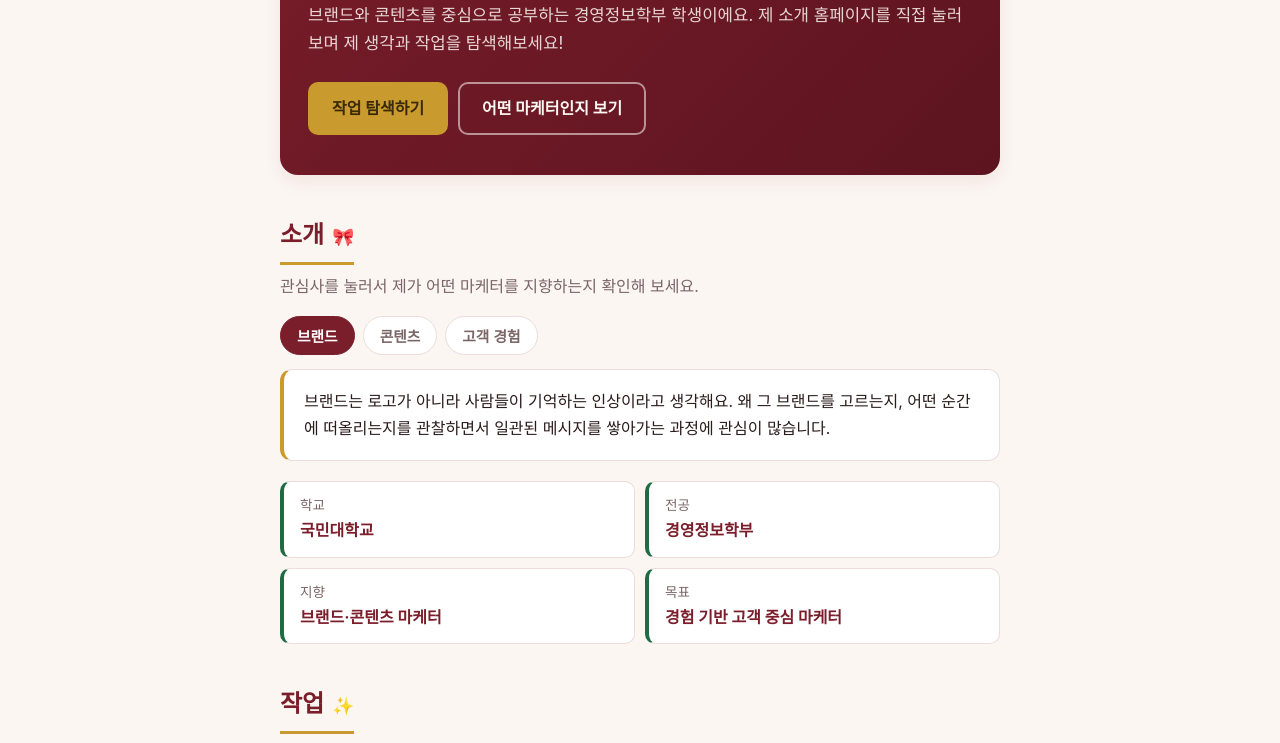
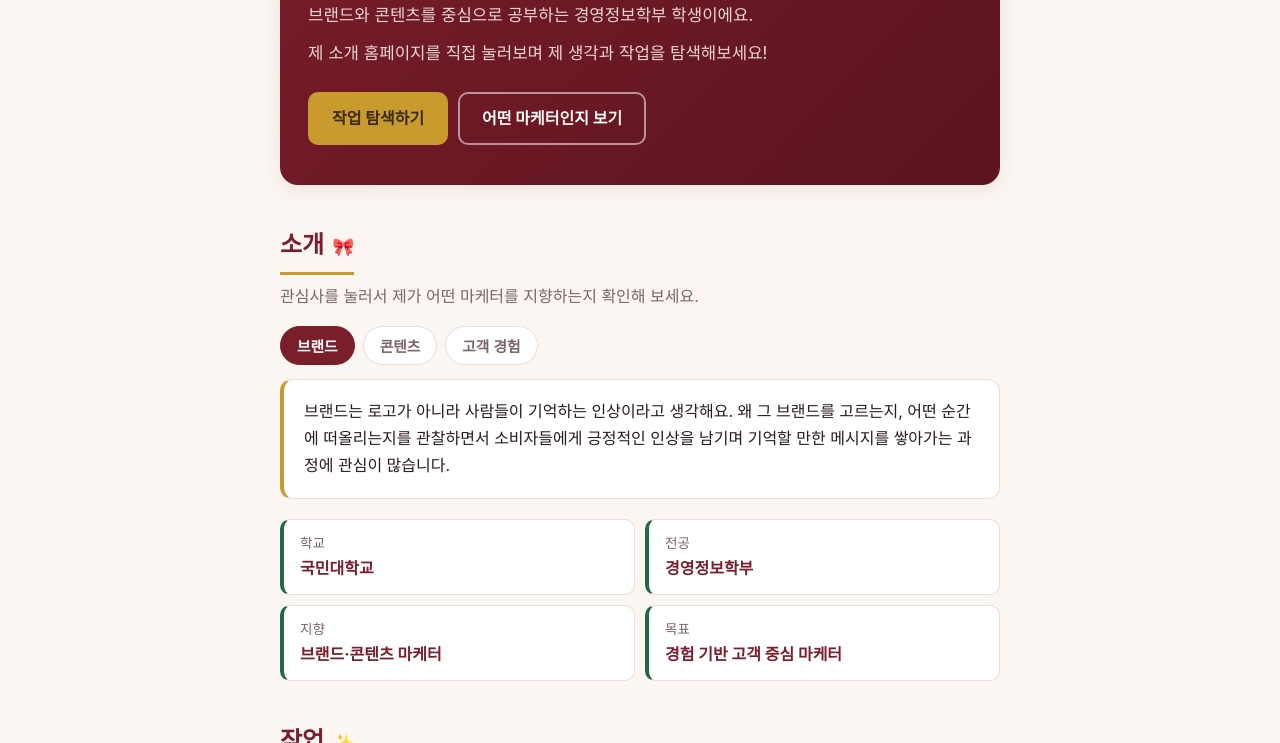
Before and after one commit to merong-jojo/merong-jojo.github.io, a plain HTML site: page index.html in a window 1280 px wide. Shown: the part 357-1100 px from the top of the page. Drawn offline with Linux system fonts and the light colour scheme.

Commit message:
Split hero lead into separate paragraphs

```diff
--- a/index.html
+++ b/index.html
@@ -29,10 +29,8 @@
       <p class="eyebrow">Brand · Content Marketer</p>
       <p class="hero-name">권지민<span class="hero-name-en">Kwon Jimin</span></p>
       <h1>경험을 콘텐츠로 바꾸고,<br>브랜드의 이야기를 만듭니다</h1>
-      <p class="lead">
-        브랜드와 콘텐츠를 중심으로 공부하는 경영정보학부 학생이에요.
-        제 소개 홈페이지를 직접 눌러보며 제 생각과 작업을 탐색해보세요!
-      </p>
+      <p class="lead">브랜드와 콘텐츠를 중심으로 공부하는 경영정보학부 학생이에요.</p>
+      <p class="lead">제 소개 홈페이지를 직접 눌러보며 제 생각과 작업을 탐색해보세요!</p>
       <div class="button-row">
         <a class="button" href="#works">작업 탐색하기</a>
         <a class="button ghost" href="#about">어떤 마케터인지 보기</a>
@@ -55,13 +53,13 @@
           <p>
             브랜드는 로고가 아니라 사람들이 기억하는 인상이라고 생각해요.
             왜 그 브랜드를 고르는지, 어떤 순간에 떠올리는지를 관찰하면서
-            일관된 메시지를 쌓아가는 과정에 관심이 많습니다.
+            소비자들에게 긍정적인 인상을 남기며 기억할 만한 메시지를 쌓아가는 과정에 관심이 많습니다.
           </p>
         </div>
         <div class="tab-panel" data-panel="content">
           <p>
             좋은 콘텐츠는 정보를 전달하는 걸 넘어, 보는 사람의 하루에 작은 변화를 줘요.
-            직접 만들어 보고 반응을 관찰하면서, 읽는 사람 입장에서 다듬는 연습을 하고 있어요.
+            직접 만들어 보고 반응을 관찰하면서, 읽는 사람 입장에서 더 효과적으로 다듬는 연습을 하고 있어요.
           </p>
         </div>
         <div class="tab-panel" data-panel="customer">
@@ -125,7 +123,7 @@
               처음으로 만든 개인 사이트입니다. 사람들이 어떻게 보고 어디서 멈추는지를
               관찰하면서, 읽는 사람 입장에서 구조와 문구를 계속 다듬고 있어요.
             </p>
-            <p class="card-note">마케터 관점에서 연습: 메시지를 1분 안에 전달하기.</p>
+            <p class="card-note">마케터 관점에서 연습: 전하고자 하는 핵심 메시지를 독자에게 빠르고 정확하게 전달하며 깊은 인상 남기기.</p>
             <a href="#record">만든 과정 보기 →</a>
           </div>
         </li>
--- a/style.css
+++ b/style.css
@@ -129,9 +129,13 @@ h1 {
 }
 
 .lead {
-  margin: 0 0 24px;
+  margin: 0 0 10px;
   color: var(--muted);
   font-size: 1.05rem;
+}
+
+.lead:last-of-type {
+  margin-bottom: 24px;
 }
 
 .button-row {
```
